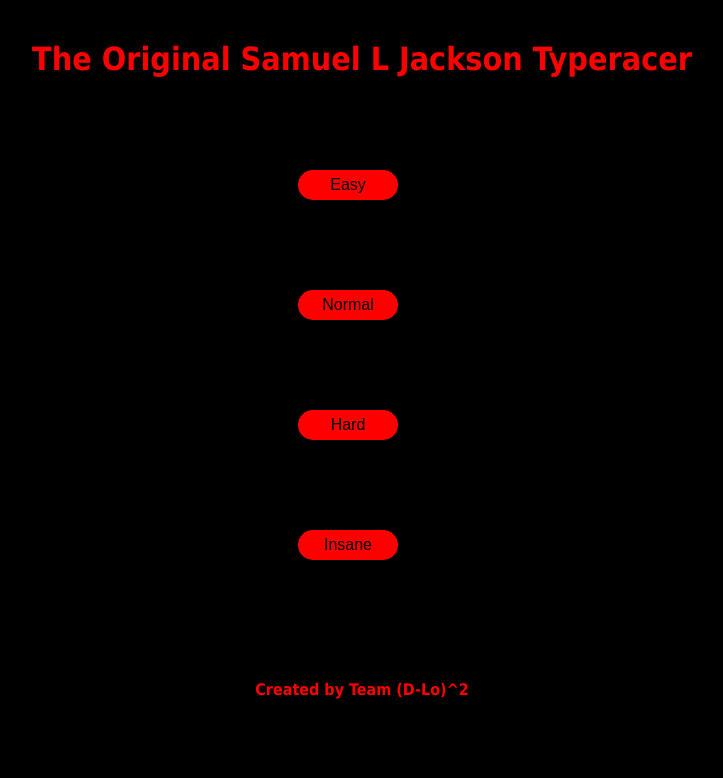
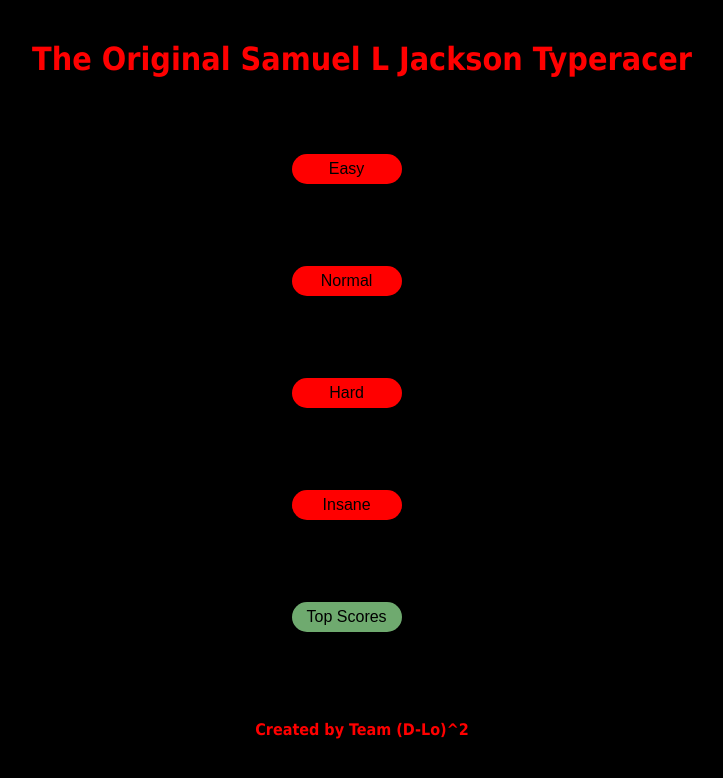
Before and after one commit to fox-squirrels-2013/DLo-2-Typeracer, a PHP site: page / in a window 1280 px wide. Shown: the top 778 px of the page, without its empty margins (278-1001 px from the left). Run offline with PHP 8.4, Linux system fonts and the light colour scheme; some libraries are stand-ins or nearby versions.

Commit message:
Implementing leaderboard, pre-Firebase

```diff
--- a/style.css
+++ b/style.css
@@ -25,29 +25,36 @@ body {
   opacity: 1;
 }
 
+#show_leaderboard_holder {
+  position: absolute;
+  opacity: 1;
+  top: 74%;
+  left: 44.5%;
+}
+
 #easy_holder {
-  top: 20%;
-  left: 45%;
+  top: 18%;
+  left: 44.5%;
 }
 
 #normal_holder {
-  top: 35%;
-  left: 45%;
+  top: 32%;
+  left: 44.5%;
 }
 
 #hard_holder {
-  top: 50%;
-  left: 45%;
+  top: 46%;
+  left: 44.5%;
 }
 
 #insane_holder {
-  top: 65%;
-  left: 45%;
+  top: 60%;
+  left: 44.5%;
 }
 
 #created_by_box {
   position: absolute;
-  top: 85%;
+  top: 90%;
   width: 30%;
   left: 35%;
   font-size: 12pt;
@@ -59,7 +66,7 @@ body {
   border: 0;
   background-color: red;
   border-radius: 20px;
-  width: 100px;
+  width: 110px;
   height: 30px;
   font-size: 16px;
   color: black;
@@ -67,6 +74,51 @@ body {
 
 .difficulty_button_holder button:hover {
   background-color: #FF8080;
+}
+
+#show_leaderboard_holder button {
+  border: 0;
+  background-color: #6FAA6F;
+  border-radius: 20px;
+  width: 110px;
+  height: 30px;
+  font-size: 16px;
+  color: black;
+}
+
+#show_leaderboard_holder button:hover {
+  background-color: #A3D1A3;
+}
+
+#leaderboard_welcome {
+  opacity: 0;
+  position: absolute;
+  width: 70%;
+  left: 15%;
+  top: 105%;
+  color: red;
+  font-size: 20pt;
+}
+
+#home_button_holder {
+  position: absolute;
+  opacity: 0;
+  top: 174%;
+  left: 44%;
+}
+
+#home_button_holder button {
+  border: 0;
+  background-color: #6FAA6F;
+  border-radius: 20px;
+  width: 130px;
+  height: 30px;
+  font-size: 16px;
+  color: black;
+}
+
+#home_button_holder button:hover {
+  background-color: #A3D1A3;
 }
 
 .intro {
--- a/typeracer.html
+++ b/typeracer.html
@@ -12,12 +12,28 @@
 </head>
 
 <body class="stop_scrolling">
+
   <div id="welcome_box">The Original Samuel L Jackson Typeracer</div>
   <div class="difficulty_button_holder" id="easy_holder"><button id="easy">Easy</button></div>
   <div class="difficulty_button_holder" id="normal_holder"><button id="normal">Normal</button></div>
   <div class="difficulty_button_holder" id="hard_holder"><button id="hard">Hard</button></div>
   <div class="difficulty_button_holder" id="insane_holder"><button id="insane">Insane</button></div>
+  <div id="show_leaderboard_holder"><button id="show_leaderboard">Top Scores</button></div>
   <div id="created_by_box">Created by Team (D-Lo)^2</div>
+
+  <div class="leaderboard" id="leaderboard_welcome"></div>
+  <div class="leaderboard" id="leader_1"></div>
+  <div class="leaderboard" id="leader_2"></div>
+  <div class="leaderboard" id="leader_3"></div>
+  <div class="leaderboard" id="leader_4"></div>
+  <div class="leaderboard" id="leader_5"></div>
+  <div class="leaderboard" id="leader_6"></div>
+  <div class="leaderboard" id="leader_7"></div>
+  <div class="leaderboard" id="leader_8"></div>
+  <div class="leaderboard" id="leader_9"></div>
+  <div class="leaderboard" id="leader_10"></div>
+  <div class="leaderboard" id="home_button_holder"></div>
+
   <div id="button_holder_win" class="button_holder_victory"></div>
   <div id="button_holder_reward"></div>
   <div id="button_holder_lose"></div>
@@ -35,6 +51,7 @@
   <div id="lightning"></div>
   <div id="countdown"></div>
   <div id="sam_face"></div>
+
   <div id="soundboard">
     <span id="correctimundo"></span>
     <span id="motherfucker"></span>
@@ -49,5 +66,6 @@
     <span id="whats_the_matter"></span>
     <span id="english_motherfucker"></span>
   </div>
+
 </body>
 </html>
--- a/typeracer.js
+++ b/typeracer.js
@@ -1,5 +1,4 @@
-// TODO: Create a fake 'top scores' list and seed it
-// TODO: Create a top scores page, with button from opening page
+// TODO: Implement fadeIn and fadeOut functions for leaderboard
 // TODO: Use a conditional in activateVictory to give user correct page (high score or normal victory)
 // TODO: Create new text for victory screen that displays if and only if your score is a top score
 // TODO: Let this new 'high score' victory screen take input from you for your name; will need 'submit' button and 'backspace' button. Submission can lead to high score page.
@@ -35,6 +34,9 @@ $(document).ready(function(){
   var difficultyMultiplier
   var allWords = wordList[Math.floor(Math.random()*wordList.length)]
   var allLetters = allWords.split("")
+  var topScores = [['Nobody', 1000], ['Nobody', 1000], ['Nobody', 1000], ['Nobody', 1000],
+                   ['Nobody', 1000], ['Nobody', 1000], ['Nobody', 1000], ['Nobody', 1000],
+                   ['Nobody', 1000], ['Nobody', 1000]]
 
   $("#easy_holder").on("click", function(){
     secondsOfInactivityAllowed = 2
@@ -66,10 +68,35 @@ $(document).ready(function(){
 
   $(".difficulty_button_holder button").on("click", function(){
     fadeOutStartElements()
-    setTimeout(removeStartElements, 1500)
-    setTimeout(function(){$("body").toggleClass('intro')}, 1500)
-    setTimeout(startIntro, 1500)
+    removeLeaderboard()
+    setTimeout(removeStartElements, 1600)
+    setTimeout(function(){$("body").toggleClass('intro')}, 1600)
+    setTimeout(startIntro, 1600)
   })
+
+  $("#show_leaderboard_holder button").on("click", function(){
+    fadeOutStartElements()
+    setTimeout(fadeInLeaderboard, 800)
+  })
+
+  function fadeInLeaderboard() {
+    $("#leaderboard_welcome").html("Top Muthaphukkas")
+    $("#home_button_holder").html('<button>Return Home</button>')
+    $("#home_button_holder button").on("click",returnToStartElements)
+    $("#leaderboard_welcome").animate({opacity: 1, "top":"5%"}, 1000)
+    setTimeout(function(){$("#home_button_holder").animate({opacity: 1, "top":"74%"}, 1000)}, 100)
+    // IMPLEMENTING: this is where the top scores need to pop up, along with a title and 'return to main page' button
+  }
+
+  function fadeOutLeaderboard() {
+    $("#home_button_holder").animate({opacity: 0, "top":"174%"}, 1000)
+    setTimeout(function(){$("#leaderboard_welcome").animate({opacity: 0, "top":"105%"}, 1000)}, 100)
+    // IMPLEMENTING
+  }
+
+  function removeLeaderboard() {
+    $(".leaderboard").remove()
+  }
 
   function fadeOutStartElements() {
     $("#welcome_box").animate({opacity: 0, "left":"100%"}, 1000)
@@ -77,12 +104,29 @@ $(document).ready(function(){
     setTimeout(function(){$("#normal_holder").animate({opacity: 0, "left":"130%"}, 1000)}, 200)
     setTimeout(function(){$("#hard_holder").animate({opacity: 0, "left":"130%"}, 1000)}, 300)
     setTimeout(function(){$("#insane_holder").animate({opacity: 0, "left":"130%"}, 1000)}, 400)
-    setTimeout(function(){$("#created_by_box").animate({opacity: 0, "left":"115%"}, 1000)}, 500)
+    setTimeout(function(){$("#show_leaderboard_holder").animate({opacity: 0, "left":"130%"}, 1000)}, 500)
+    setTimeout(function(){$("#created_by_box").animate({opacity: 0, "left":"115%"}, 1000)}, 600)
+  }
+
+  function returnToStartElements() {
+    fadeOutLeaderboard()
+    setTimeout(fadeInStartElements, 200)
+  }
+
+  function fadeInStartElements() {
+    $("#welcome_box").animate({opacity: 1, "left":"15%"}, 1000)
+    setTimeout(function(){$("#easy_holder").animate({opacity: 1, "left":"44.5%"}, 1000)}, 100)
+    setTimeout(function(){$("#normal_holder").animate({opacity: 1, "left":"44.5%"}, 1000)}, 200)
+    setTimeout(function(){$("#hard_holder").animate({opacity: 1, "left":"44.5%"}, 1000)}, 300)
+    setTimeout(function(){$("#insane_holder").animate({opacity: 1, "left":"44.5%"}, 1000)}, 400)
+    setTimeout(function(){$("#show_leaderboard_holder").animate({opacity: 1, "left":"44.5%"}, 1000)}, 500)
+    setTimeout(function(){$("#created_by_box").animate({opacity: 1, "left":"35%"}, 1000)}, 600)
   }
 
   function removeStartElements() {
     $("#welcome_box").remove()
     $(".difficulty_button_holder").remove()
+    $("#show_leaderboard_holder").remove()
     $("#created_by_box").remove()
   }
 
```
